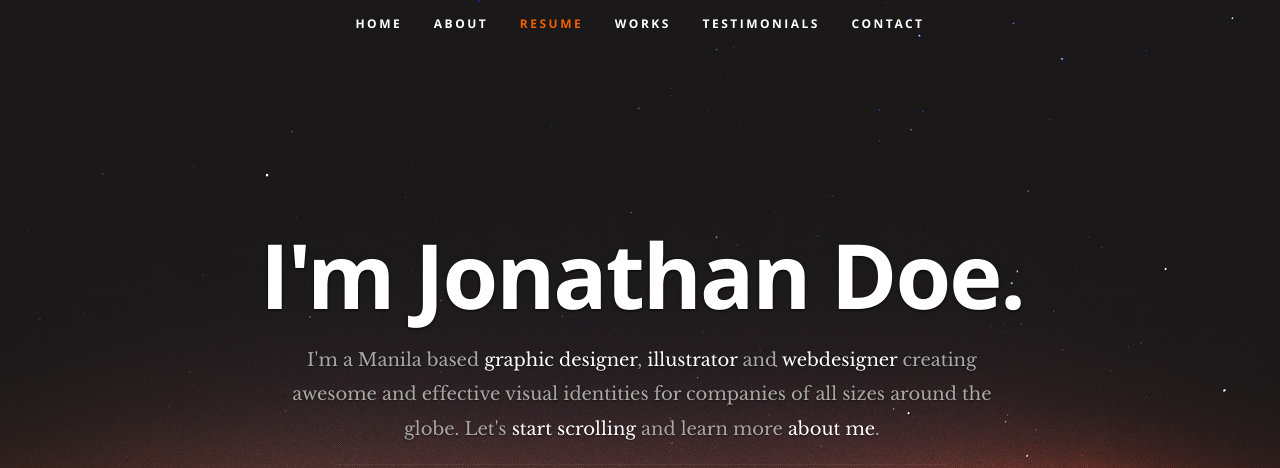
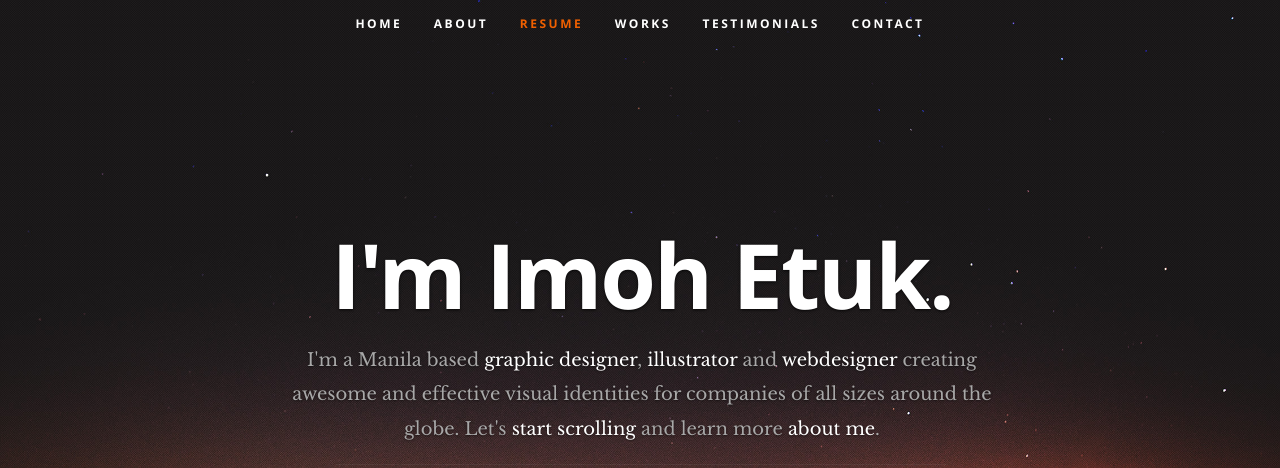
Before and after one commit to imohweb/Cloud-Resume-Project, a plain HTML site: page index.html in a window 1280 px wide. Shown: the top 468 px of the page. Drawn offline with nearby package versions, Linux system fonts and the light colour scheme.

Commit message:
modified index.html file

```diff
--- a/index.html
+++ b/index.html
@@ -7,7 +7,7 @@
    <!--- Basic Page Needs
    ================================================== -->
    <meta charset="utf-8">
-	<title>Ceevee - Free Responsive HTML5/CSS3 Template</title>
+	<title>Imoh Etuk's Resume</title>
 	<meta name="description" content="">
 	<meta name="author" content="">
 
@@ -56,7 +56,7 @@
 
       <div class="row banner">
          <div class="banner-text">
-            <h1 class="responsive-headline">I'm Jonathan Doe.</h1>
+            <h1 class="responsive-headline">I'm Imoh Etuk.</h1>
             <h3>I'm a Manila based <span>graphic designer</span>, <span>illustrator</span> and <span>webdesigner</span> creating awesome and
             effective visual identities for companies of all sizes around the globe. Let's <a class="smoothscroll" href="#about">start scrolling</a>
             and learn more <a class="smoothscroll" href="#about">about me</a>.</h3>
```
